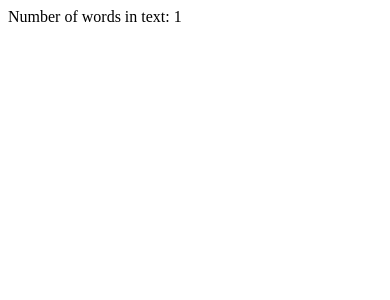
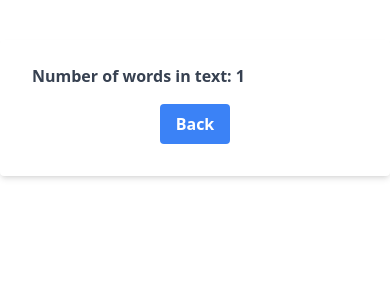
Before and after one commit to IgorGalvao/words-count, a Flask app: template templates/count_result.html in a window 390 px wide. Shown: the top 300 px of the page. Run offline with Flask 3, Linux system fonts and the light colour scheme; the template is opened without the code that fills it: most values are stand-ins (such as "Sample title", 1, 10 or a date in 2020).

Commit message:
Finish styles

```diff
--- a/static/css/main.css
+++ b/static/css/main.css
@@ -538,6 +538,27 @@ video {
   position: static;
 }
 
+.m-8 {
+  margin: 2rem;
+}
+
+.my-10 {
+  margin-top: 2.5rem;
+  margin-bottom: 2.5rem;
+}
+
+.mb-2 {
+  margin-bottom: 0.5rem;
+}
+
+.mb-4 {
+  margin-bottom: 1rem;
+}
+
+.block {
+  display: block;
+}
+
 .flex {
   display: flex;
 }
@@ -546,16 +567,41 @@ video {
   width: 100%;
 }
 
-.w-screen {
-  width: 100vw;
+.max-w-md {
+  max-width: 28rem;
 }
 
-.max-w-2xl {
-  max-width: 42rem;
+.flex-1 {
+  flex: 1 1 0%;
+}
+
+.flex-col {
+  flex-direction: column;
+}
+
+.items-center {
+  align-items: center;
+}
+
+.justify-center {
+  justify-content: center;
 }
 
 .rounded {
   border-radius: 0.25rem;
+}
+
+.rounded-lg {
+  border-radius: 0.5rem;
+}
+
+.border {
+  border-width: 1px;
+}
+
+.border-gray-300 {
+  --tw-border-opacity: 1;
+  border-color: rgb(209 213 219 / var(--tw-border-opacity));
 }
 
 .bg-blue-500 {
@@ -563,9 +609,32 @@ video {
   background-color: rgb(59 130 246 / var(--tw-bg-opacity));
 }
 
+.bg-gray-50 {
+  --tw-bg-opacity: 1;
+  background-color: rgb(249 250 251 / var(--tw-bg-opacity));
+}
+
+.bg-white {
+  --tw-bg-opacity: 1;
+  background-color: rgb(255 255 255 / var(--tw-bg-opacity));
+}
+
+.p-2 {
+  padding: 0.5rem;
+}
+
+.p-2\.5 {
+  padding: 0.625rem;
+}
+
 .px-4 {
   padding-left: 1rem;
   padding-right: 1rem;
+}
+
+.px-8 {
+  padding-left: 2rem;
+  padding-right: 2rem;
 }
 
 .py-2 {
@@ -573,8 +642,53 @@ video {
   padding-bottom: 0.5rem;
 }
 
+.pb-8 {
+  padding-bottom: 2rem;
+}
+
+.pt-6 {
+  padding-top: 1.5rem;
+}
+
+.text-2xl {
+  font-size: 1.5rem;
+  line-height: 2rem;
+}
+
+.text-sm {
+  font-size: 0.875rem;
+  line-height: 1.25rem;
+}
+
 .font-bold {
   font-weight: 700;
+}
+
+.font-extrabold {
+  font-weight: 800;
+}
+
+.leading-none {
+  line-height: 1;
+}
+
+.tracking-tight {
+  letter-spacing: -0.025em;
+}
+
+.text-blue-800 {
+  --tw-text-opacity: 1;
+  color: rgb(30 64 175 / var(--tw-text-opacity));
+}
+
+.text-gray-700 {
+  --tw-text-opacity: 1;
+  color: rgb(55 65 81 / var(--tw-text-opacity));
+}
+
+.text-gray-900 {
+  --tw-text-opacity: 1;
+  color: rgb(17 24 39 / var(--tw-text-opacity));
 }
 
 .text-white {
@@ -582,7 +696,69 @@ video {
   color: rgb(255 255 255 / var(--tw-text-opacity));
 }
 
+.shadow-md {
+  --tw-shadow: 0 4px 6px -1px rgb(0 0 0 / 0.1), 0 2px 4px -2px rgb(0 0 0 / 0.1);
+  --tw-shadow-colored: 0 4px 6px -1px var(--tw-shadow-color), 0 2px 4px -2px var(--tw-shadow-color);
+  box-shadow: var(--tw-ring-offset-shadow, 0 0 #0000), var(--tw-ring-shadow, 0 0 #0000), var(--tw-shadow);
+}
+
 .hover\:bg-blue-700:hover {
   --tw-bg-opacity: 1;
   background-color: rgb(29 78 216 / var(--tw-bg-opacity));
 }
+
+.focus\:border-blue-500:focus {
+  --tw-border-opacity: 1;
+  border-color: rgb(59 130 246 / var(--tw-border-opacity));
+}
+
+.focus\:outline-none:focus {
+  outline: 2px solid transparent;
+  outline-offset: 2px;
+}
+
+.focus\:ring-blue-500:focus {
+  --tw-ring-opacity: 1;
+  --tw-ring-color: rgb(59 130 246 / var(--tw-ring-opacity));
+}
+
+@media (prefers-color-scheme: dark) {
+  .dark\:border-gray-600 {
+    --tw-border-opacity: 1;
+    border-color: rgb(75 85 99 / var(--tw-border-opacity));
+  }
+
+  .dark\:bg-gray-700 {
+    --tw-bg-opacity: 1;
+    background-color: rgb(55 65 81 / var(--tw-bg-opacity));
+  }
+
+  .dark\:text-white {
+    --tw-text-opacity: 1;
+    color: rgb(255 255 255 / var(--tw-text-opacity));
+  }
+
+  .dark\:focus\:border-blue-500:focus {
+    --tw-border-opacity: 1;
+    border-color: rgb(59 130 246 / var(--tw-border-opacity));
+  }
+
+  .dark\:focus\:ring-blue-500:focus {
+    --tw-ring-opacity: 1;
+    --tw-ring-color: rgb(59 130 246 / var(--tw-ring-opacity));
+  }
+}
+
+@media (min-width: 768px) {
+  .md\:text-3xl {
+    font-size: 1.875rem;
+    line-height: 2.25rem;
+  }
+}
+
+@media (min-width: 1024px) {
+  .lg\:text-4xl {
+    font-size: 2.25rem;
+    line-height: 2.5rem;
+  }
+}
--- a/templates/count_result.html
+++ b/templates/count_result.html
@@ -1 +1,26 @@
-Number of words in text: {{ word_count }}
+<!DOCTYPE html>
+<html lang="en">
+<head>
+  <meta charset="UTF-8">
+  <meta name="viewport" content="width=device-width, initial-scale=1.0">
+  <title>Insert text</title>
+  <link rel="stylesheet" href="{{url_for('static',filename='css/main.css')}}" />
+</head>
+<body>
+  <div class="w-full flex justify-center my-10">
+    <div class="bg-white shadow-md rounded px-8 pt-6 pb-8 mb-4 w-full max-w-md flex-1">
+      <div class="mb-4">
+        <p class="block text-gray-700 text-md font-bold mb-2" for="text-data">
+          Number of words in text: {{ word_count }}
+        </p>
+      </div>
+      <div class="flex justify-center">
+        <a
+          href="/"
+          class="bg-blue-500 hover:bg-blue-700 text-white font-bold py-2 px-4 rounded focus:outline-none focus:shadow-outline">
+          Back
+        </a>
+      </div>
+    </div>
+  </div>
+</body>
```
Also changed, not shown: WordCountChallenge.md (+0 -15 lines), templates/index.html (+23 -8 lines).
